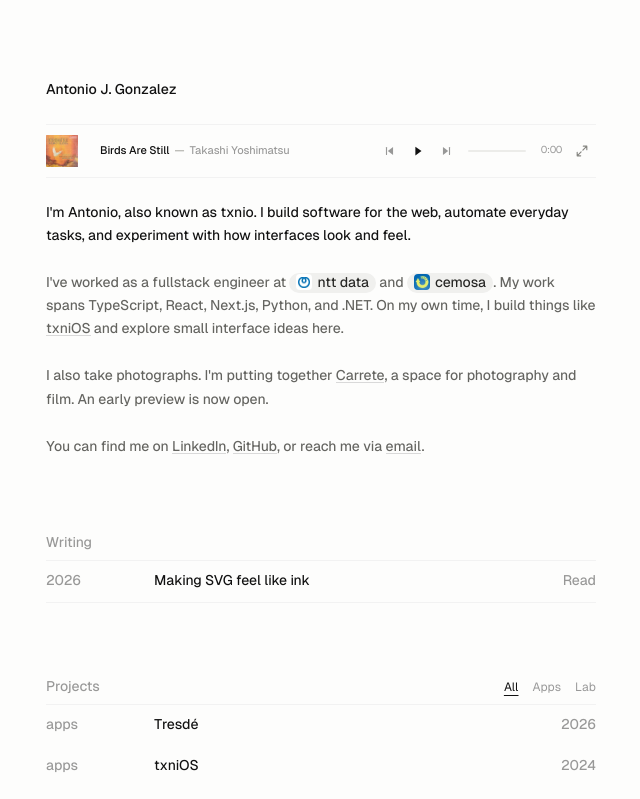
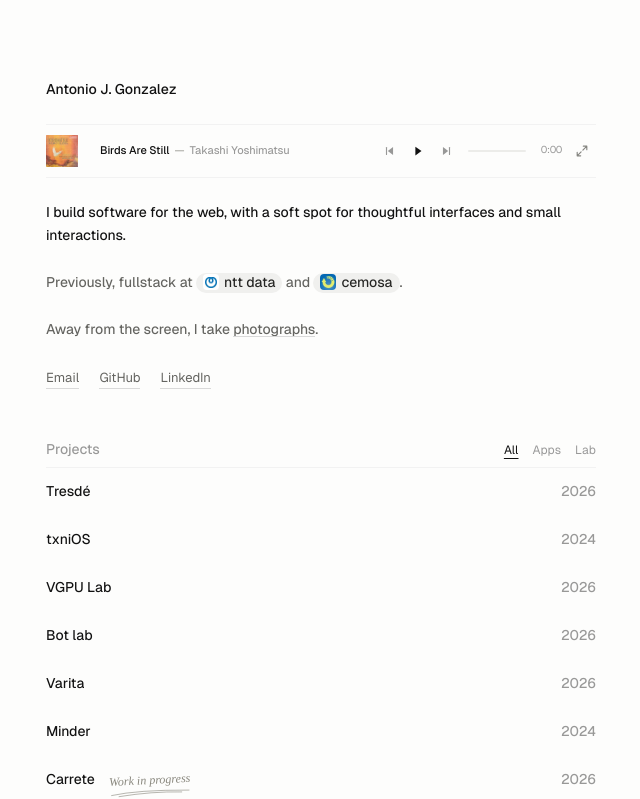
Before and after one commit to txnioh/inicio, a React (Vite) app: page / in a window 1280 px wide. Shown: the top 799 px of the page, without its empty margins (319-959 px from the left). Built offline with nearby package versions, Linux system fonts and the light colour scheme.

Commit message:
Refine homepage content and viewport-based reveal animations

```diff
--- a/src/app/App.tsx
+++ b/src/app/App.tsx
@@ -40,12 +40,12 @@ export function Home({ arrived }: { arrived: boolean }) {
 
             <div className="minimal-home-intro">
               <p className="minimal-reveal-line">
-                I&apos;m Antonio, also known as txnio. I build software for the web,
-                automate everyday tasks, and experiment with how interfaces look and feel.
+                I build software for the web, with a soft spot for thoughtful interfaces
+                and small interactions.
               </p>
 
               <p className="minimal-reveal-line" data-robot-companies="">
-                I&apos;ve worked as a fullstack engineer at{' '}
+                Previously, fullstack at{' '}
                 <span className="minimal-inline-label minimal-company-label" tabIndex={0} data-robot-company="ntt-data"
                   data-robot-note="antonio trabajó aquí como ingeniero fullstack.">
                   <img className="minimal-ntt-logo" src="/logos/ntt-data-48.webp" width="16" height="16" alt="" />
@@ -56,25 +56,22 @@ export function Home({ arrived }: { arrived: boolean }) {
                   <img src="/logos/cemosa-48.webp" width="16" height="16" alt="" />
                   cemosa
                 </span>.
-                My work spans TypeScript, React, Next.js, Python, and .NET.
-                On my own time, I build things like{' '}
-                <ExternalLink href="https://os.txnio.com">txniOS</ExternalLink>{' '}
-                and explore small interface ideas here.
               </p>
 
               <p className="minimal-reveal-line">
-                I also take photographs. I&apos;m putting together{' '}
-                <a className="minimal-basic-link" href="/carrete">Carrete</a>, a space
-                for photography and film. An early preview is now open.
+                Away from the screen, I take <a className="minimal-basic-link" href="/carrete">photographs</a>.
               </p>
-
-              <p className="minimal-reveal-line">
-              You can find me on <ExternalLink href="https://www.linkedin.com/in/txnio/">LinkedIn</ExternalLink>,{' '}
-              <ExternalLink href="https://github.com/txnioh">GitHub</ExternalLink>, or reach me via{' '}
-              <a className="minimal-basic-link" href="mailto:txniodev@gmail.com">email</a>.
-              </p>
+              <nav className="minimal-contact-links minimal-reveal-line" aria-label="Contact">
+                <a className="minimal-basic-link" href="mailto:txniodev@gmail.com">Email</a>
+                <ExternalLink href="https://github.com/txnioh">GitHub</ExternalLink>
+                <ExternalLink href="https://www.linkedin.com/in/txnio/">LinkedIn</ExternalLink>
+              </nav>
             </div>
           </article>
+
+          <section className="minimal-section" aria-labelledby="projects-title">
+            <ProjectShowcase />
+          </section>
 
           <section className="minimal-section" aria-labelledby="writing-title">
             <div className="minimal-project-list">
@@ -83,10 +80,6 @@ export function Home({ arrived }: { arrived: boolean }) {
                 <InkWritingLink />
               </li></ul></li></ul>
             </div>
-          </section>
-
-          <section className="minimal-section" aria-labelledby="projects-title">
-            <ProjectShowcase />
           </section>
 
           <footer className="minimal-footer">
--- a/src/app/components/PageEnter.tsx
+++ b/src/app/components/PageEnter.tsx
@@ -20,18 +20,57 @@ export default function PageEnter({ children, className, skipAnimation = false }
       rootElement.querySelectorAll<HTMLElement>('.minimal-reveal-line'),
     );
 
-    if (skipAnimation || matchMedia('(prefers-reduced-motion: reduce)').matches) return;
+    const reducedMotion = matchMedia('(prefers-reduced-motion: reduce)');
+    if (skipAnimation || reducedMotion.matches) return;
 
-    // Content is visible at first paint; entry motion never gates reading or LCP.
-    const animations = revealElements.map((element, index) => element.animate(
-      [
-        { opacity: 0, transform: 'translateY(6px)' },
-        { opacity: 1, transform: 'translateY(0)' },
-      ],
-      { delay: index * 34, duration: 260, easing: 'ease-out', fill: 'backwards' },
-    ));
+    // The prerendered page stays readable without JavaScript. Animate each block
+    // once, when it enters the viewport, so lower sections keep their entrance.
+    const animations = new Map(revealElements.map(element => {
+      const animation = element.animate(
+        [
+          { opacity: 0, filter: 'blur(10px)', transform: 'translateY(4px) scale(1.025)' },
+          { opacity: 1, filter: 'blur(0px)', transform: 'translateY(0) scale(1)' },
+        ],
+        { duration: 720, easing: 'cubic-bezier(0.16, 1, 0.3, 1)', fill: 'backwards' },
+      );
+      animation.pause();
+      return [element, animation] as const;
+    }));
 
-    return () => animations.forEach(animation => animation.cancel());
+    const observer = new IntersectionObserver(entries => {
+      entries.filter(entry => entry.isIntersecting).forEach((entry, index) => {
+        const animation = animations.get(entry.target as HTMLElement);
+        animation?.effect?.updateTiming({ delay: Math.min(index * 75, 300) });
+        animation?.play();
+        observer.unobserve(entry.target);
+      });
+    }, { threshold: 0 });
+
+    revealElements.forEach(element => observer.observe(element));
+
+    // A keyboard user can reach a link before its entrance has completed.
+    const revealFocused = (event: FocusEvent) => {
+      if (!(event.target instanceof Element)) return;
+      const element = event.target.closest<HTMLElement>('.minimal-reveal-line');
+      if (element) {
+        observer.unobserve(element);
+        animations.get(element)?.finish();
+      }
+    };
+    const finish = () => {
+      if (!reducedMotion.matches) return;
+      observer.disconnect();
+      animations.forEach(animation => animation.cancel());
+    };
+    rootElement.addEventListener('focusin', revealFocused);
+    reducedMotion.addEventListener('change', finish);
+
+    return () => {
+      observer.disconnect();
+      animations.forEach(animation => animation.cancel());
+      rootElement.removeEventListener('focusin', revealFocused);
+      reducedMotion.removeEventListener('change', finish);
+    };
   }, [skipAnimation]);
 
   return (
--- a/src/app/components/ProjectShowcase.tsx
+++ b/src/app/components/ProjectShowcase.tsx
@@ -30,9 +30,7 @@ export default function ProjectShowcase() {
                     {project.href === '/carrete' && <span className="project-wip">Work in progress<svg viewBox="0 0 110 9" aria-hidden="true"><path d="M2 6Q38 0 108 4M12 8Q57 3 98 6" /></svg></span>}
                   </div>
                   <span className="minimal-row-meta" aria-label={`${project.group} project, ${project.date}`}>
-                    <span>{project.group}</span>
-                    <span aria-hidden="true">/</span>
-                    <span>{project.date}</span>
+                    {project.date.slice(-4)}
                   </span>
                 </a>
               </li>
--- a/src/app/globals.css
+++ b/src/app/globals.css
@@ -114,6 +114,29 @@ input {
 
 .minimal-home-intro p:first-child {
   color: #111111;
+}
+
+.minimal-contact-links {
+  display: flex;
+  flex-wrap: wrap;
+  gap: 20px;
+  padding-top: 24px;
+  color: #646460;
+  font-size: 13px;
+  line-height: 24px;
+}
+
+.minimal-homepage > .minimal-section {
+  padding-top: 52px;
+}
+
+.minimal-homepage > .minimal-section > .minimal-project-list {
+  padding-top: 0;
+}
+
+.minimal-homepage .page-index .minimal-row-link {
+  min-height: 48px;
+  padding-left: 0;
 }
 
 .minimal-inline-label {
@@ -1330,6 +1353,7 @@ html[data-page-transition]::view-transition-new(root) { animation: page-fade-in
 
 .minimal-reveal-line {
   opacity: 1;
+  transform-origin: left center;
 }
 
 @keyframes minimalRobotBlink {
```
